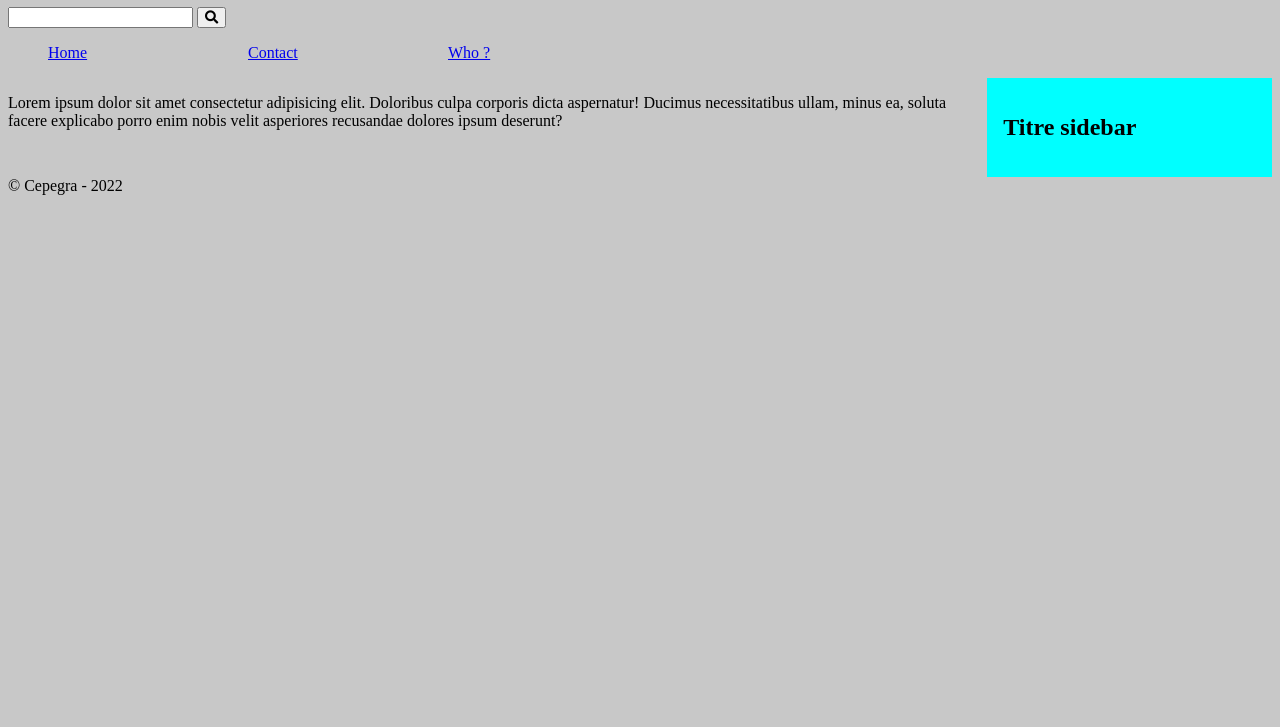
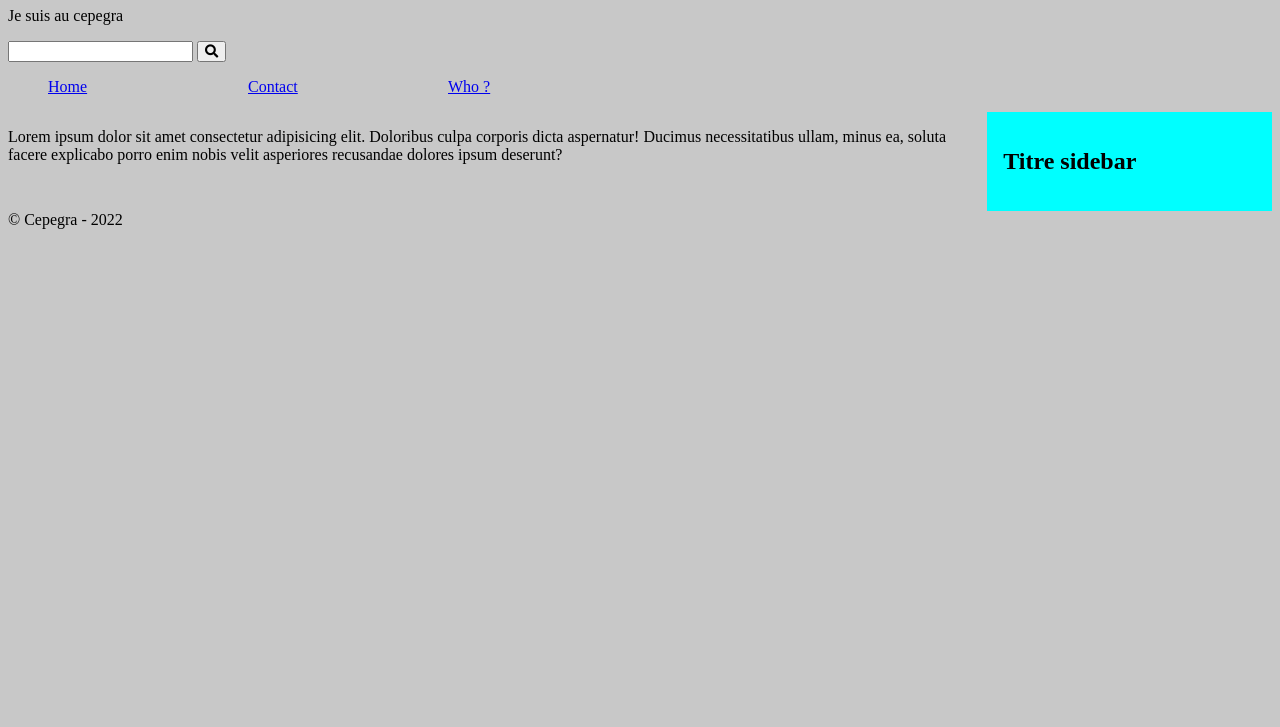
Before and after one commit to pcharli/ingrwi31, a plain HTML site: page index.html in a window 1280 px wide. Shown: the part 73-800 px from the top of the page. Drawn offline with Linux system fonts and the light colour scheme.

Commit message:
add p cepegra

```diff
--- a/index.html
+++ b/index.html
@@ -12,6 +12,7 @@
         <div class="page">
             <header>
                 <h1>Hello GitClone</h1>
+                <p>Je suis au cepegra</p>
                 <form action="">
                     <input type="search">
                     <button><i class="fas fa-search"></i></button>
```
